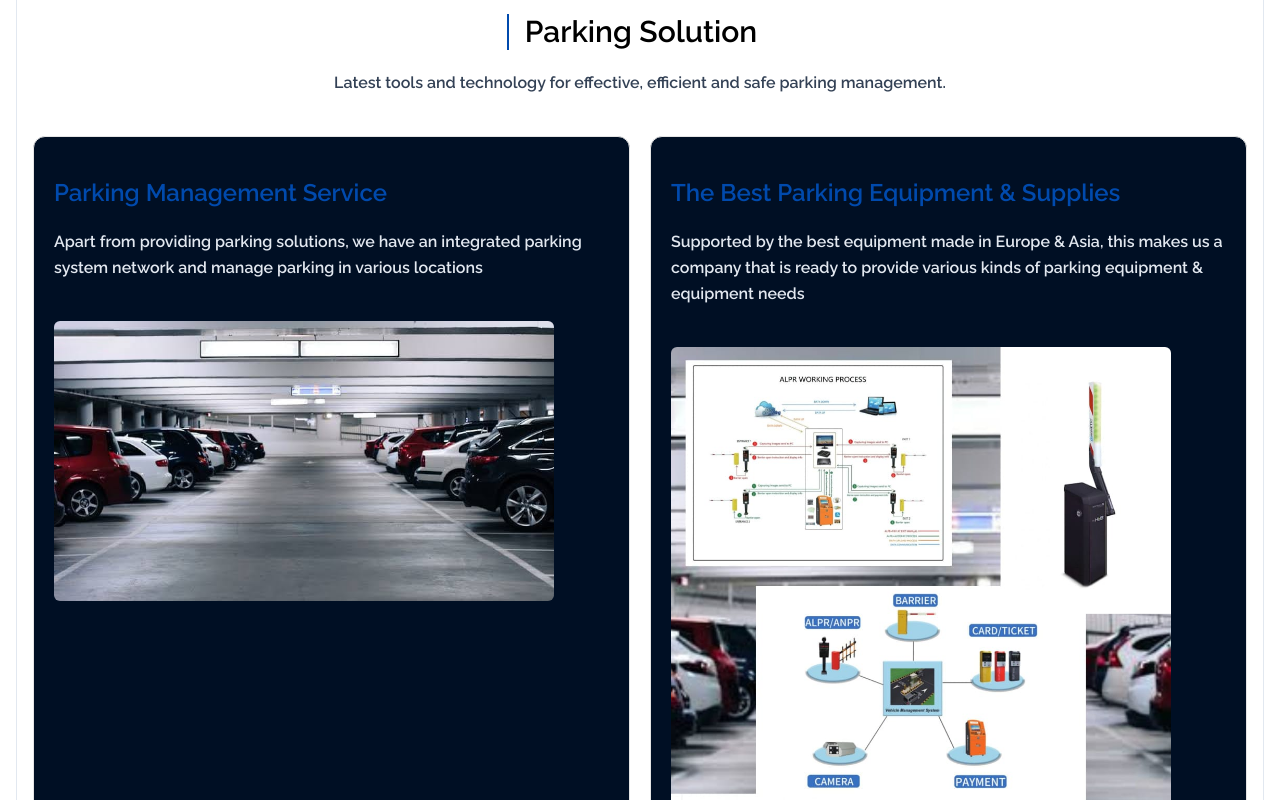
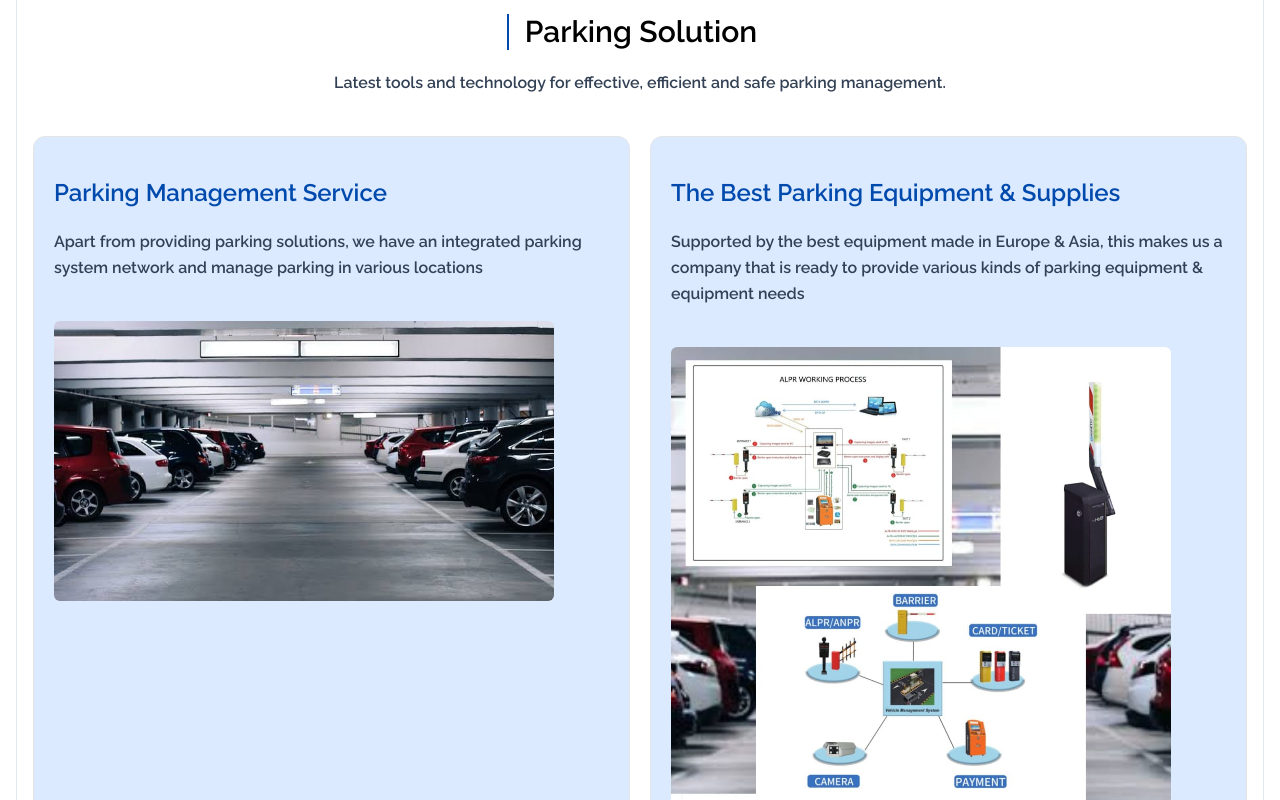
Before and after one commit to daffarian/jayakorporaprima, a Next.js app: page / in a window 1280 px wide. Shown: the part 2060-2860 px from the top of the page. Built offline with nearby package versions, Linux system fonts and the light colour scheme.

Commit message:
ganti lagi

```diff
--- a/components/home/ProductServices.tsx
+++ b/components/home/ProductServices.tsx
@@ -56,12 +56,12 @@ export default function ProductServices() {
             </p>
             {/* Sub Parking */}
             <div className="px-4 mt-10 grid grid-cols-1 gap-5 lg:grid-cols-2">
-              <div className="p-5 rounded-xl border-[1px] bg-secondary border-neutral-200">
+              <div className="p-5 rounded-xl border-[1px] bg-blue-100 border-neutral-200">
                 {/* <Icons.service className="w-20" /> */}
                 <h4 className="text-primary mt-5">
                   Parking Management Service
                 </h4>
-                <p className="mt-5 text-slate-200">
+                <p className="mt-5">
                   Apart from providing parking solutions, we have an integrated
                   parking system network and manage parking in various locations
                 </p>
@@ -73,12 +73,12 @@ export default function ProductServices() {
                   className="mt-10 rounded-md"
                 />
               </div>
-              <div className="p-5 rounded-xl mt-10g border-[1px] bg-secondary border-neutral-200">
+              <div className="p-5 rounded-xl mt-10g border-[1px] bg-blue-100 border-neutral-200">
                 {/* <Icons.tech className="w-20" /> */}
                 <h4 className="text-primary mt-5">
                   The Best Parking Equipment & Supplies
                 </h4>
-                <p className="mt-5 text-slate-200">
+                <p className="mt-5 ">
                   Supported by the best equipment made in Europe & Asia, this
                   makes us a company that is ready to provide various kinds of
                   parking equipment & equipment needs
```
